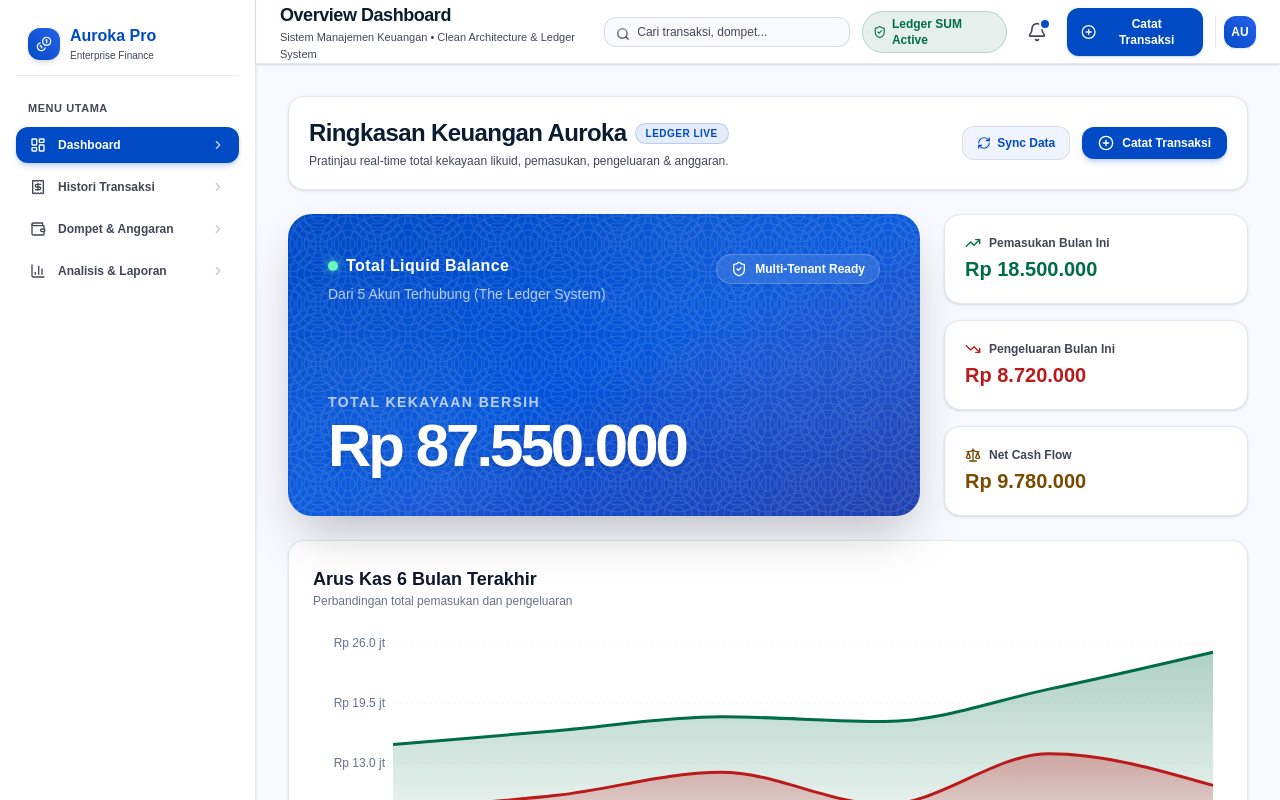
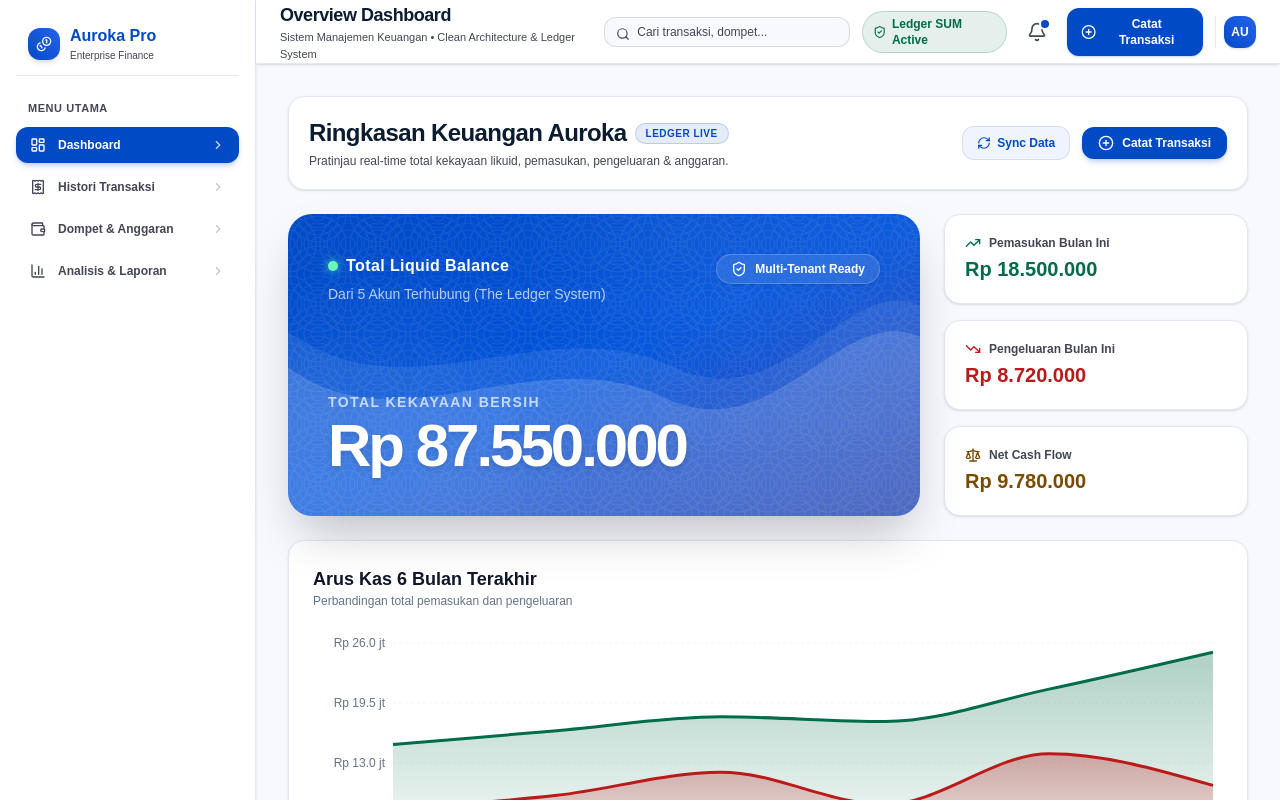
Before and after one commit to mazkama/auroka, a Next.js app: page /dashboard in a window 1280 px wide. Shown: the top 800 px of the page. Built offline with nearby package versions, Linux system fonts and the light colour scheme.

Commit message:
style(dashboard): combine full-card art-deco arch motif with 2-layer sweeping wave foreground

```diff
--- a/src/app/dashboard/page.tsx
+++ b/src/app/dashboard/page.tsx
@@ -75,8 +75,9 @@ export default function DashboardPage() {
             <div className="absolute top-0 right-0 w-[500px] h-[500px] bg-white/5 rounded-full blur-3xl -translate-y-1/2 translate-x-1/3 pointer-events-none transition-transform duration-700 group-hover:scale-110"></div>
             <div className="absolute bottom-0 left-0 w-[300px] h-[300px] bg-white/5 rounded-full blur-2xl translate-y-1/3 -translate-x-1/4 pointer-events-none"></div>
 
+            {/* Layer 1: Full-card Art Deco Concentric Arch Pattern */}
             <svg
-              className="absolute inset-0 w-full h-full opacity-[0.12] pointer-events-none text-white"
+              className="absolute inset-0 w-full h-full opacity-[0.08] pointer-events-none text-white"
               xmlns="http://www.w3.org/2000/svg"
             >
               <defs>
@@ -110,6 +111,27 @@ export default function DashboardPage() {
                 </pattern>
               </defs>
               <rect width="100%" height="100%" fill="url(#pattern-artdeco-arch)" />
+            </svg>
+
+            {/* Layer 2: 2-Layer Sweeping Wave (Lower on Left, Higher on Right) */}
+            <svg
+              className="absolute bottom-0 left-0 w-full h-[200px] sm:h-[280px] pointer-events-none text-white"
+              viewBox="0 0 1440 320"
+              xmlns="http://www.w3.org/2000/svg"
+              preserveAspectRatio="none"
+            >
+              {/* Wave Layer 1 (Back) */}
+              <path
+                fill="currentColor"
+                fillOpacity="0.08"
+                d="M 0,110 C 280,210 580,80 880,150 C 1130,210 1280,40 1440,80 L 1440,320 L 0,320 Z"
+              ></path>
+              {/* Wave Layer 2 (Front) */}
+              <path
+                fill="currentColor"
+                fillOpacity="0.14"
+                d="M 0,150 C 260,245 560,115 860,185 C 1110,245 1260,75 1440,115 L 1440,320 L 0,320 Z"
+              ></path>
             </svg>
 
             <div className="flex justify-between items-start relative z-10">
```
